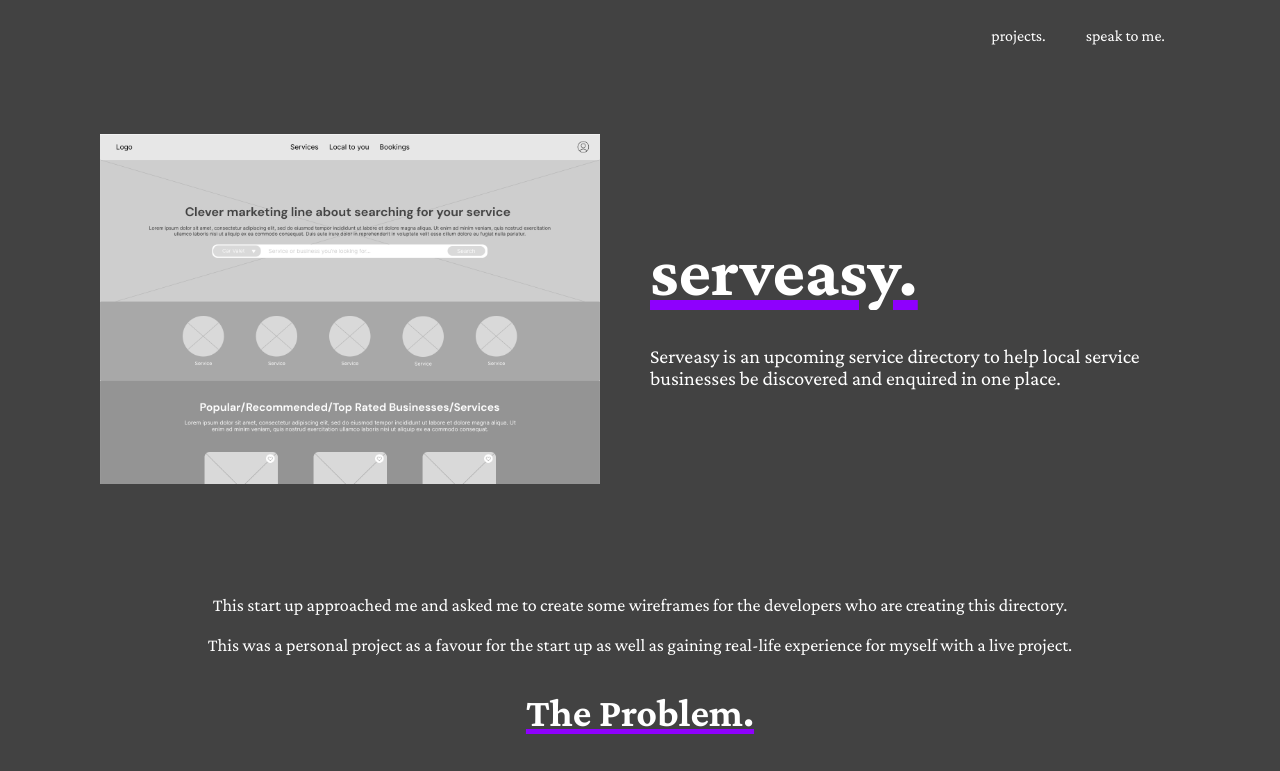
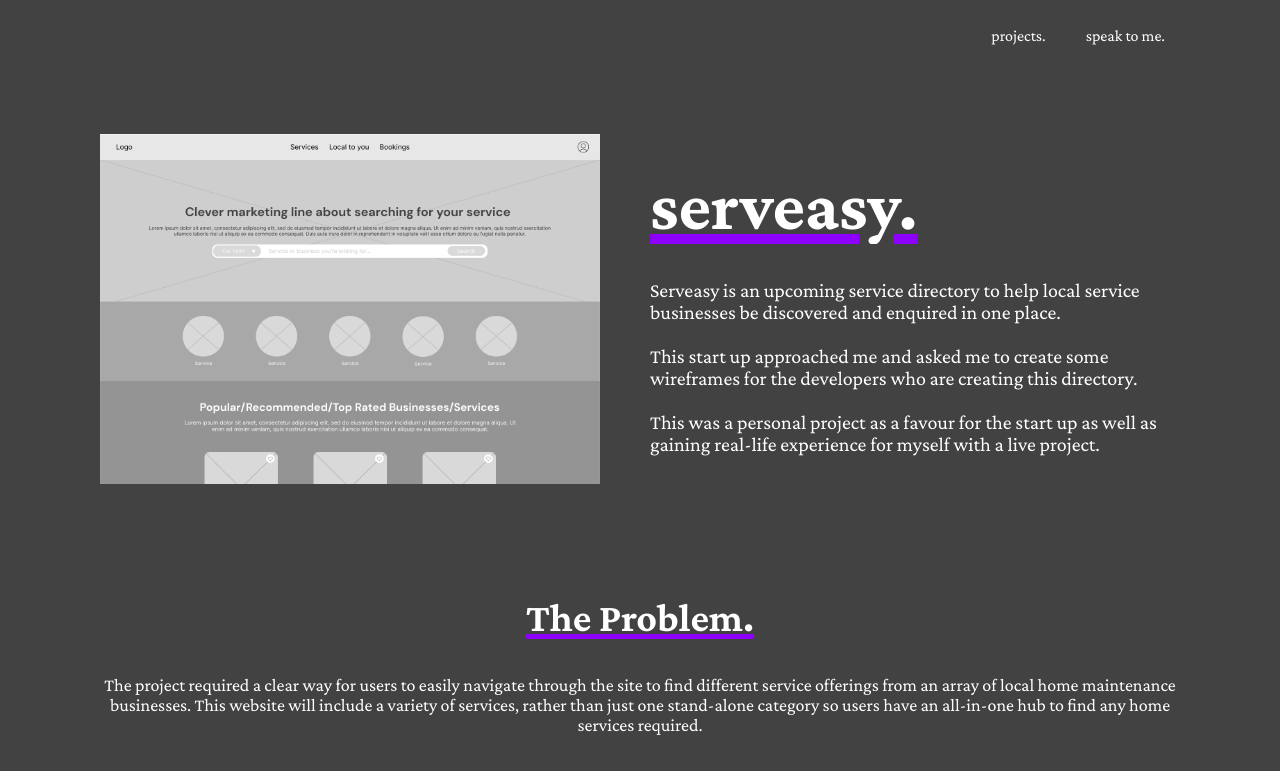
Before and after one commit to CourtRaee/CourtRaee.github.io, a React (Vite) app: page /serveasy in a window 1280 px wide. Shown: the top 771 px of the page. Built offline with nearby package versions, Linux system fonts and the light colour scheme; a web font is replaced by a local one.

Commit message:
Changed format of serveasy intro

```diff
--- a/src/pages/serveasy/serveasy.jsx
+++ b/src/pages/serveasy/serveasy.jsx
@@ -19,19 +19,17 @@ function Serveasy() {
           <h1 className="serveasy-header">serveasy.</h1>
           <p className="serveasy-header-copy">
             Serveasy is an upcoming service directory to help local service
-            businesses be discovered and enquired in one place.
+            businesses be discovered and enquired in one place.<br></br>
+            <br></br>This start up approached me and asked me to create some
+            wireframes for the developers who are creating this directory.
+            <br></br>
+            <br></br>This was a personal project as a favour for the start up as
+            well as gaining real-life experience for myself with a live project.
           </p>
         </div>
       </div>
 
       <div className="serveasy-text-one-container">
-        <p className="serveasy-copy">
-          This start up approached me and asked me to create some wireframes for
-          the developers who are creating this directory.<br></br>
-          <br></br>This was a personal project as a favour for the start up as
-          well as gaining real-life experience for myself with a live project.{" "}
-        </p>
-
         <h1 className="serveasy-header-title">The Problem.</h1>
 
         <p className="serveasy-copy">
@@ -73,22 +71,37 @@ function Serveasy() {
       </div>
 
       <div className="serveasy-wireframes-container">
-        <h1 className="serveasy-header-title">Home Page - Low-Fidelity Wireframe.</h1>
+        <h1 className="serveasy-header-title">
+          Home Page - Low-Fidelity Wireframe.
+        </h1>
 
         <div className="serveasy-homepage-wireframes">
-          <img src="/assets/serveasy-homepage.png" className="homepage-wireframes"></img>
+          <img
+            src="/assets/serveasy-homepage.png"
+            className="homepage-wireframes"
+          ></img>
         </div>
 
         <div className="serveasy-business-service-page">
-          <h1 className="serveasy-header-title">Business Service Page - Low-Fidelity Wireframe.</h1>
-          <img src="/assets/business-service-page.png" className="business-service-page-wireframes"></img>
+          <h1 className="serveasy-header-title">
+            Business Service Page - Low-Fidelity Wireframe.
+          </h1>
+          <img
+            src="/assets/business-service-page.png"
+            className="business-service-page-wireframes"
+          ></img>
         </div>
       </div>
 
       <div className="serveasy-service-page">
-          <h1 className="serveasy-header-title">Business Service Page - Low-Fidelity Wireframe.</h1>
-          <img src="/assets/service-page.png" className="service-page-wireframes"></img>
-        </div>
+        <h1 className="serveasy-header-title">
+          Business Service Page - Low-Fidelity Wireframe.
+        </h1>
+        <img
+          src="/assets/service-page.png"
+          className="service-page-wireframes"
+        ></img>
+      </div>
       <Footer />
     </BodyContainer>
   );
```
